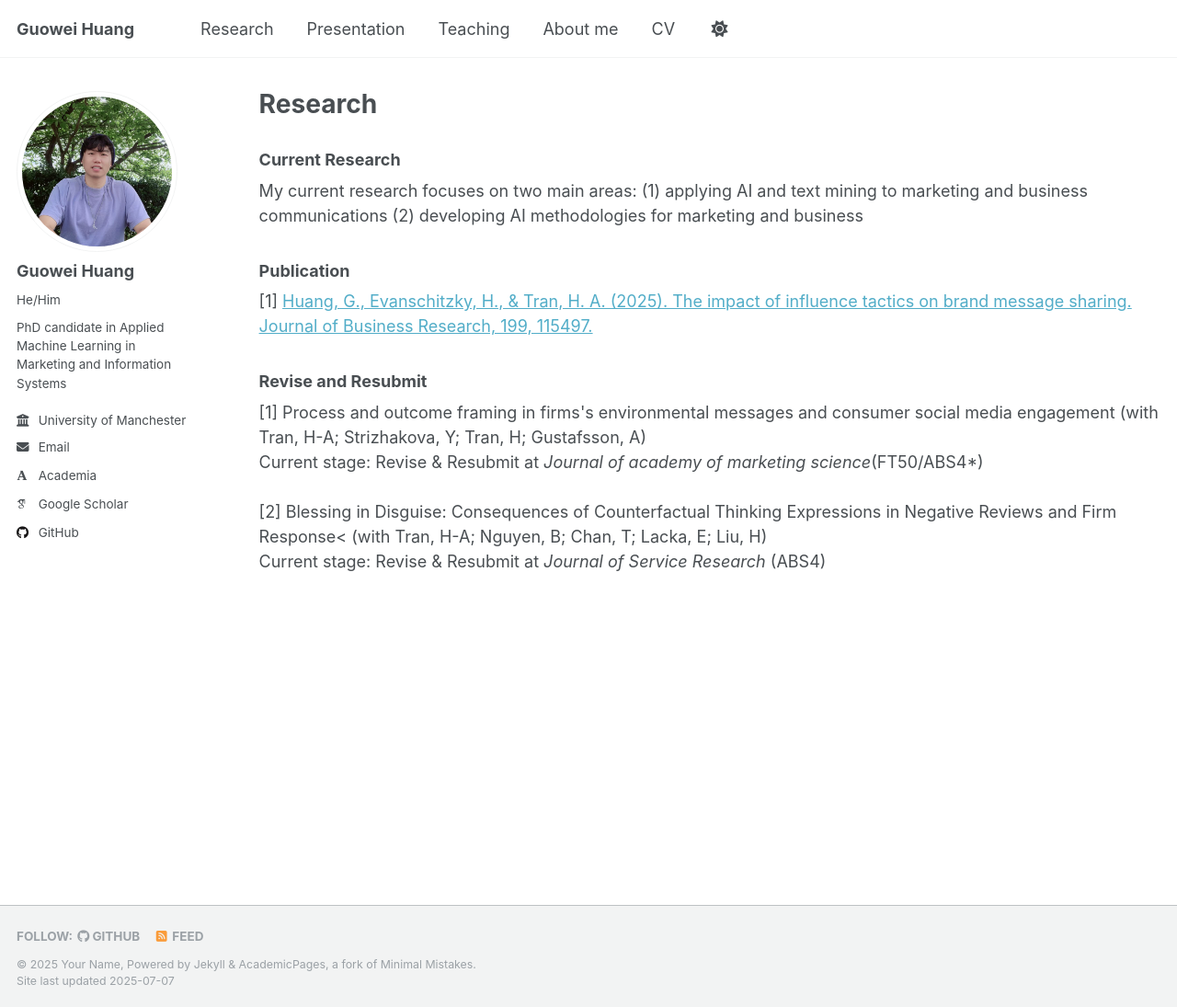
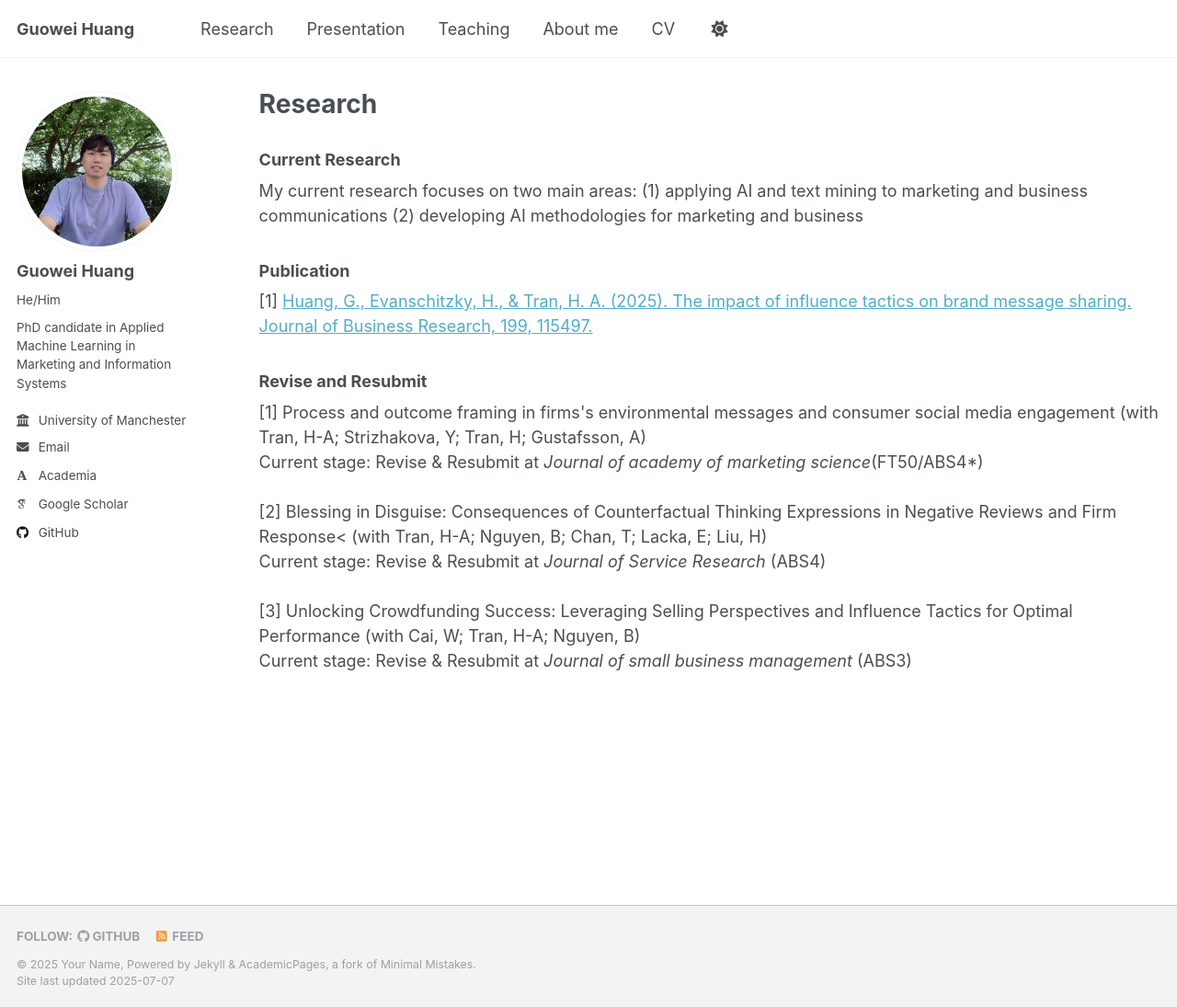
Before and after one commit to Oliverhuang123/Oliverhuang123.github.io, a Jekyll site: the page built from _pages/publications.html, in a window 1280 px wide and 1095 px high. Shown: the whole window at 92% size. Built offline with Jekyll 4.4.1, drawn with Linux system fonts in a browser that asks for light colours; some web fonts are replaced.

Commit message:
Update publications.html

```diff
--- a/_pages/publications.html
+++ b/_pages/publications.html
@@ -19,3 +19,7 @@ Current stage: Revise &amp; Resubmit at <em>Journal of academy of marketing scie
 <br>
 [2] Blessing in Disguise: Consequences of Counterfactual Thinking Expressions in Negative Reviews and Firm Response< (with Tran, H-A; Nguyen, B; Chan, T; Lacka, E; Liu, H) <br>
 Current stage: Revise &amp; Resubmit at <em>Journal of Service Research</em> (ABS4)
+<br>
+<br>
+[3] Unlocking Crowdfunding Success: Leveraging Selling Perspectives and Influence Tactics for Optimal Performance (with Cai, W; Tran, H-A; Nguyen, B)<br>
+Current stage: Revise &amp; Resubmit at <em>Journal of small business management</em> (ABS3)
```
